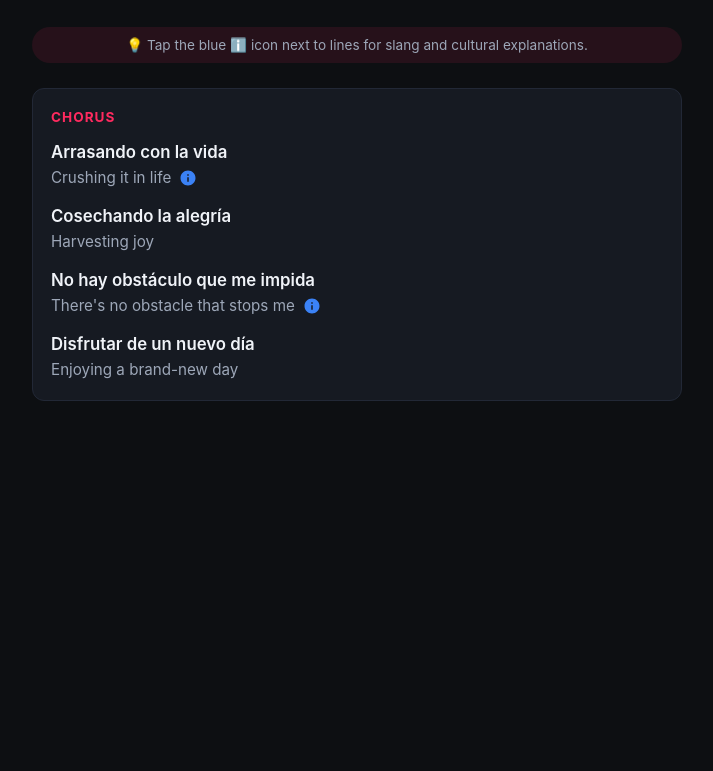
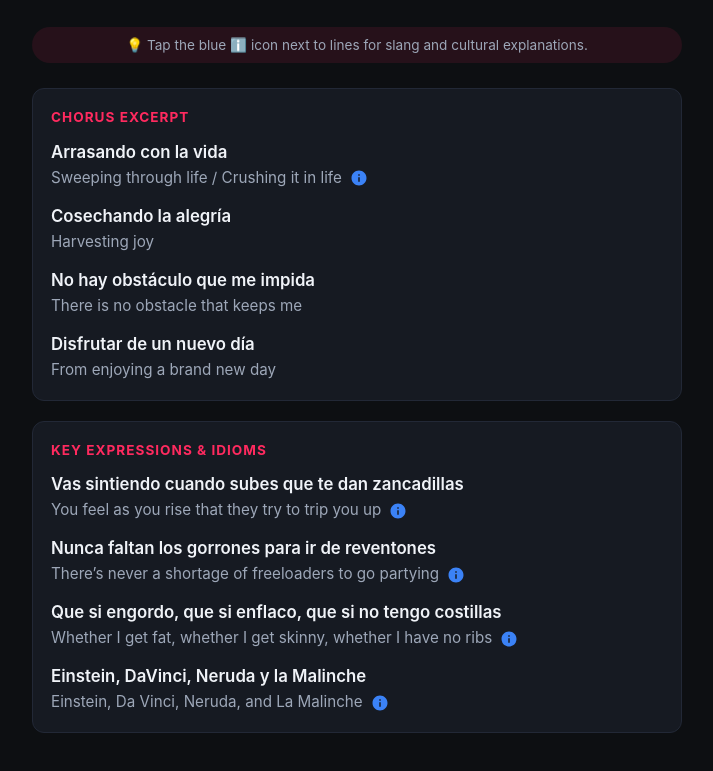
Before and after one commit to bk00041/lyrics, a plain HTML site: page Thalia - Arrasando.html in a window 1280 px wide. Shown: the part 121-892 px from the top of the page, without its empty margins (283-996 px from the left). Before the commit the page ends 800 px from the top, so only its background shows below. Drawn offline with Linux system fonts and the light colour scheme.

Commit message:
Update Thalia - Arrasando.html

```diff
--- a/Thalia - Arrasando.html
+++ b/Thalia - Arrasando.html
@@ -165,20 +165,20 @@
       💡 Tap the blue ℹ️ icon next to lines for slang and cultural explanations.
     </div>
 
-    <!-- CHORUS BLOCK -->
+    <!-- CHORUS SECTION -->
     <div class="verse-block">
-      <div class="section-title">Chorus</div>
+      <div class="section-title">Chorus Excerpt</div>
 
       <div class="line-pair">
         <div class="es-line">Arrasando con la vida</div>
         <div class="en-line">
-          Crushing it in life
+          Sweeping through life / Crushing it in life
           <button class="info-btn" onclick="toggleNote(this)" aria-label="Explanation">
             <svg viewBox="0 0 24 24"><path d="M12 2C6.48 2 2 6.48 2 12s4.48 10 10 10 10-4.48 10-10S17.52 2 12 2zm1 15h-2v-6h2v6zm0-8h-2V7h2v2z"/></svg>
           </button>
         </div>
         <div class="explanation-box">
-          <strong>Slang Breakdown:</strong> <em>Arrasar</em> literally translates to "to raze" or "to sweep away," but idiomatically means "to kill it," "to slay," or achieve overwhelming success.
+          <strong>Vocabulary:</strong> <em>Arrasar</em> means to sweep past obstacles, triumph effortlessly, or succeed on a massive scale.
         </div>
       </div>
 
@@ -192,20 +192,71 @@
       <div class="line-pair">
         <div class="es-line">No hay obstáculo que me impida</div>
         <div class="en-line">
-          There's no obstacle that stops me
-          <button class="info-btn" onclick="toggleNote(this)" aria-label="Explanation">
-            <svg viewBox="0 0 24 24"><path d="M12 2C6.48 2 2 6.48 2 12s4.48 10 10 10 10-4.48 10-10S17.52 2 12 2zm1 15h-2v-6h2v6zm0-8h-2V7h2v2z"/></svg>
-          </button>
-        </div>
-        <div class="explanation-box">
-          <strong>Grammar Note:</strong> <em>Impidar</em> triggers the present subjunctive (<em>impida</em>) following the negative existential clause <em>no hay obstáculo que...</em>.
+          There is no obstacle that keeps me
         </div>
       </div>
 
       <div class="line-pair">
         <div class="es-line">Disfrutar de un nuevo día</div>
         <div class="en-line">
-          Enjoying a brand-new day
+          From enjoying a brand new day
+        </div>
+      </div>
+    </div>
+
+    <!-- KEY CULTURAL NOTES SECTION -->
+    <div class="verse-block">
+      <div class="section-title">Key Expressions & Idioms</div>
+
+      <div class="line-pair">
+        <div class="es-line">Vas sintiendo cuando subes que te dan zancadillas</div>
+        <div class="en-line">
+          You feel as you rise that they try to trip you up
+          <button class="info-btn" onclick="toggleNote(this)" aria-label="Explanation">
+            <svg viewBox="0 0 24 24"><path d="M12 2C6.48 2 2 6.48 2 12s4.48 10 10 10 10-4.48 10-10S17.52 2 12 2zm1 15h-2v-6h2v6zm0-8h-2V7h2v2z"/></svg>
+          </button>
+        </div>
+        <div class="explanation-box">
+          <strong>Idiom Breakdown:</strong> <em>Dar zancadillas</em> translates literally to "tripping someone," used idiomatically to describe intentional sabotage or undermining someone's progress.
+        </div>
+      </div>
+
+      <div class="line-pair">
+        <div class="es-line">Nunca faltan los gorrones para ir de reventones</div>
+        <div class="en-line">
+          There’s never a shortage of freeloaders to go partying
+          <button class="info-btn" onclick="toggleNote(this)" aria-label="Explanation">
+            <svg viewBox="0 0 24 24"><path d="M12 2C6.48 2 2 6.48 2 12s4.48 10 10 10 10-4.48 10-10S17.52 2 12 2zm1 15h-2v-6h2v6zm0-8h-2V7h2v2z"/></svg>
+          </button>
+        </div>
+        <div class="explanation-box">
+          <strong>Mexican Slang:</strong> <em>Gorrones</em> refers to moochers or free-riders, while <em>reventones</em> are wild, loud parties.
+        </div>
+      </div>
+
+      <div class="line-pair">
+        <div class="es-line">Que si engordo, que si enflaco, que si no tengo costillas</div>
+        <div class="en-line">
+          Whether I get fat, whether I get skinny, whether I have no ribs
+          <button class="info-btn" onclick="toggleNote(this)" aria-label="Explanation">
+            <svg viewBox="0 0 24 24"><path d="M12 2C6.48 2 2 6.48 2 12s4.48 10 10 10 10-4.48 10-10S17.52 2 12 2zm1 15h-2v-6h2v6zm0-8h-2V7h2v2z"/></svg>
+          </button>
+        </div>
+        <div class="explanation-box">
+          <strong>Cultural Note:</strong> A direct, tongue-in-cheek response to the famous Latin media urban legend claiming Thalía surgically removed her ribs to achieve an unusually small waistline.
+        </div>
+      </div>
+
+      <div class="line-pair">
+        <div class="es-line">Einstein, DaVinci, Neruda y la Malinche</div>
+        <div class="en-line">
+          Einstein, Da Vinci, Neruda, and La Malinche
+          <button class="info-btn" onclick="toggleNote(this)" aria-label="Explanation">
+            <svg viewBox="0 0 24 24"><path d="M12 2C6.48 2 2 6.48 2 12s4.48 10 10 10 10-4.48 10-10S17.52 2 12 2zm1 15h-2v-6h2v6zm0-8h-2V7h2v2z"/></svg>
+          </button>
+        </div>
+        <div class="explanation-box">
+          <strong>Historical Reference:</strong> <em>La Malinche</em> was an Indigenous Nahua woman who acted as an interpreter, adviser, and intermediary during the Spanish conquest of Mexico.
         </div>
       </div>
     </div>
```
